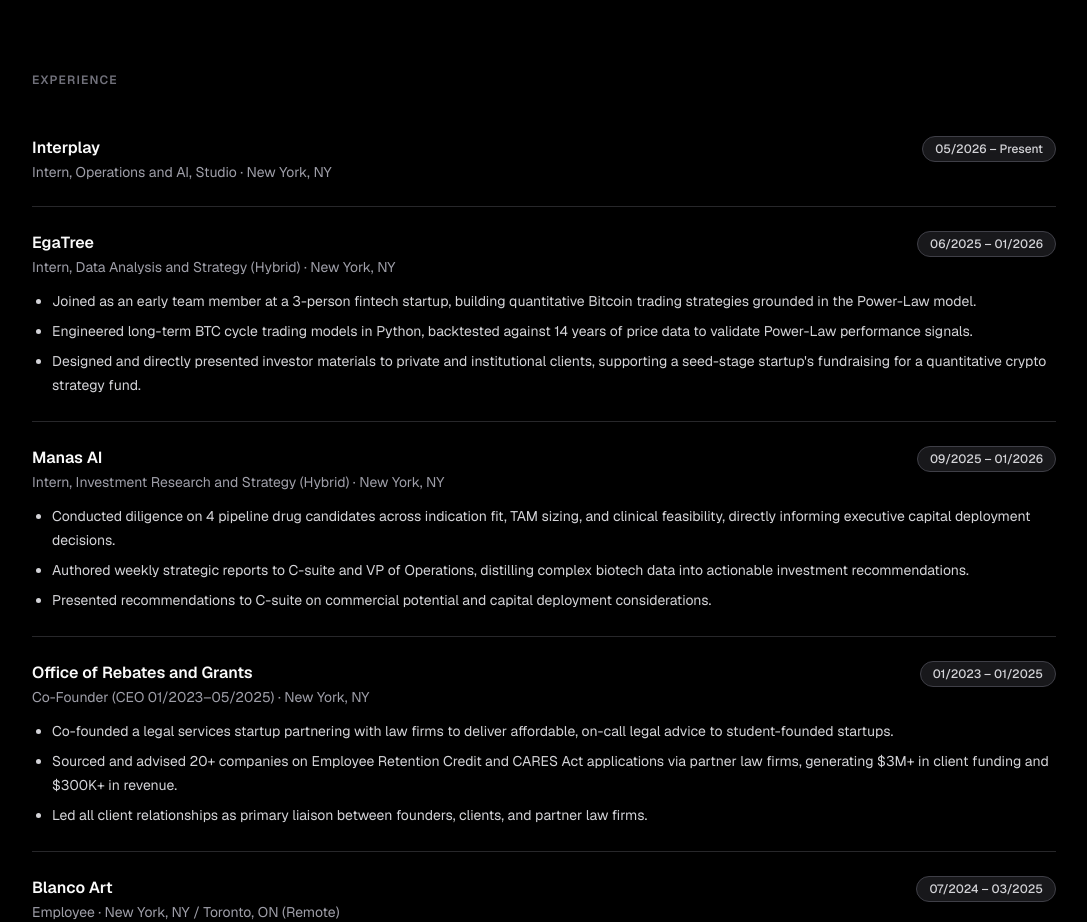
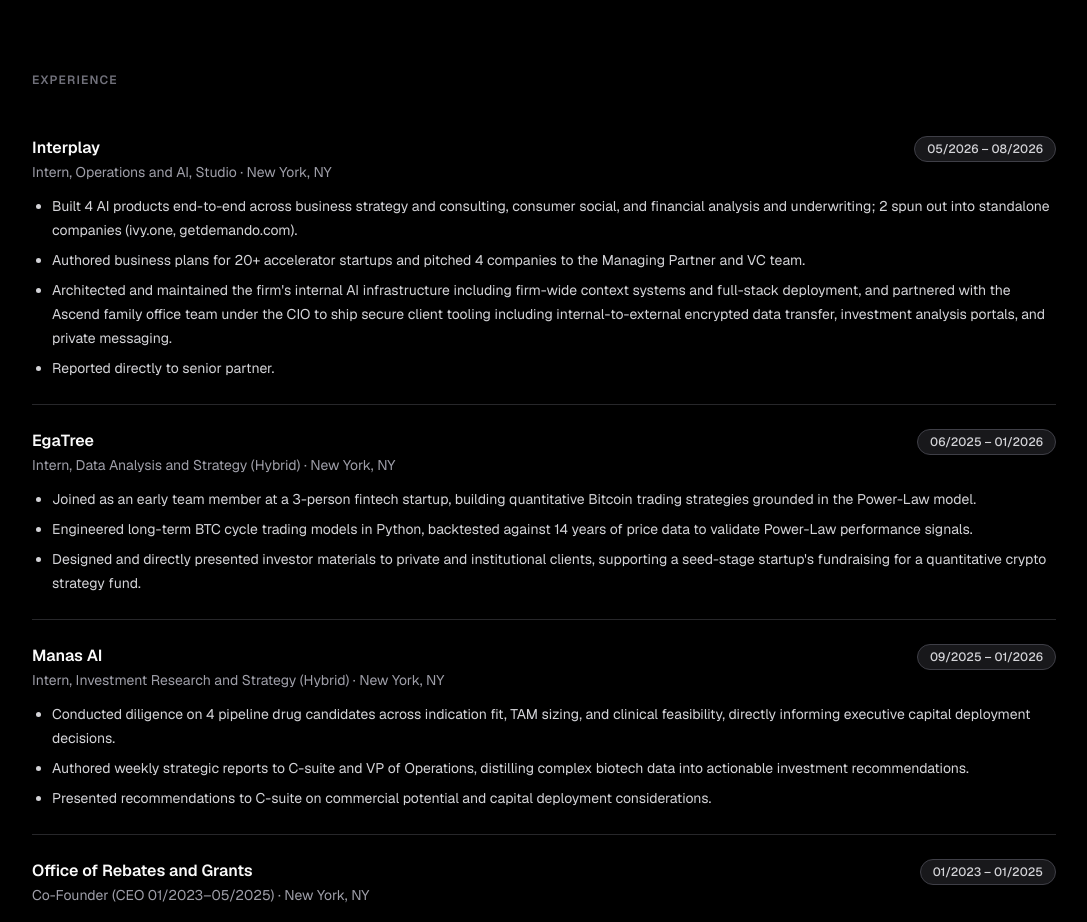
Before and after one commit to amaanavi/AFMwebsite, a Next.js app: page / in a window 1280 px wide. Shown: the part 1520-2442 px from the top of the page, without its empty margins (96-1183 px from the left). Built offline with nearby package versions, Linux system fonts and the light colour scheme; a web font is replaced by a local one.

Commit message:
Update Interplay experience with end date and bullets from new resume; refresh downloadable resume PDF

```diff
--- a/src/data/resume.ts
+++ b/src/data/resume.ts
@@ -243,8 +243,13 @@
     org: "Interplay",
     role: "Intern, Operations and AI, Studio",
     location: "New York, NY",
-    period: "05/2026 – Present",
-    bullets: [] as string[],
+    period: "05/2026 – 08/2026",
+    bullets: [
+      "Built 4 AI products end-to-end across business strategy and consulting, consumer social, and financial analysis and underwriting; 2 spun out into standalone companies (ivy.one, getdemando.com).",
+      "Authored business plans for 20+ accelerator startups and pitched 4 companies to the Managing Partner and VC team.",
+      "Architected and maintained the firm's internal AI infrastructure including firm-wide context systems and full-stack deployment, and partnered with the Ascend family office team under the CIO to ship secure client tooling including internal-to-external encrypted data transfer, investment analysis portals, and private messaging.",
+      "Reported directly to senior partner.",
+    ],
   },
   {
     org: "EgaTree",
```
Also changed, not shown: 1 other file (tests, documents, lock files or other folders).
